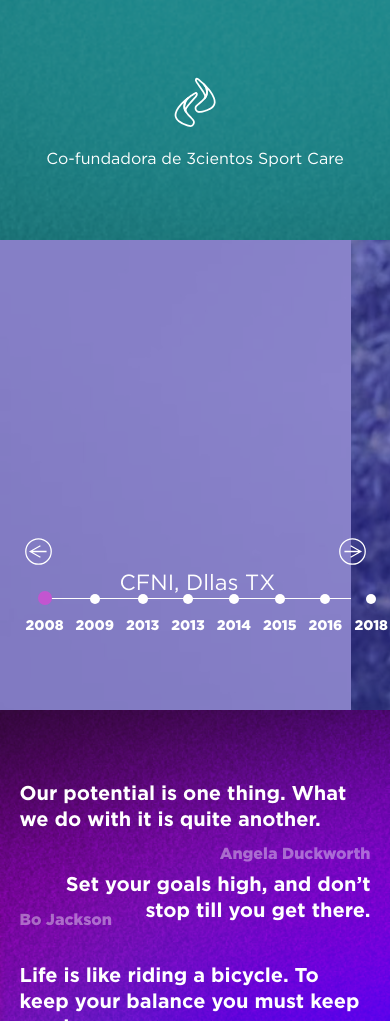
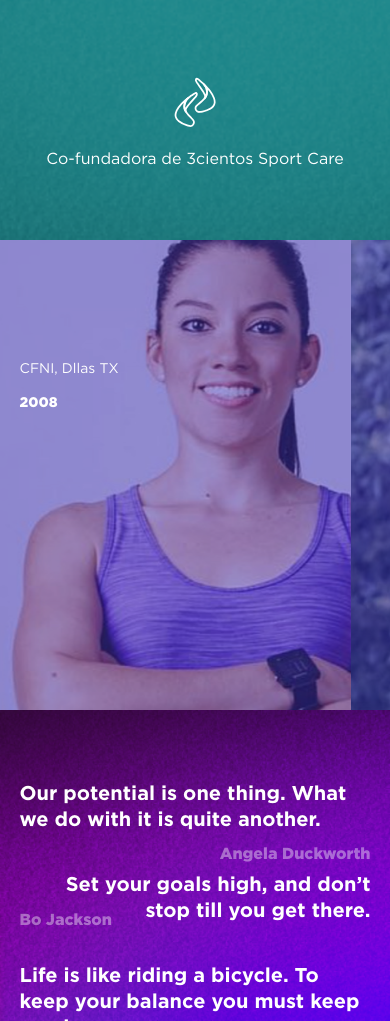
Before and after one commit to angelicarubio/ksg, a PHP site: page / in a window 390 px wide; the page is wider, and only the part inside the window is pictured. Shown: the part 5479-6500 px from the top of that part. Run offline with PHP 8.4, Linux system fonts and the light colour scheme; some libraries are stand-ins or nearby versions.

Commit message:
Add mobile timeline

```diff
--- a/assets/js/common.js
+++ b/assets/js/common.js
@@ -79,9 +79,10 @@ function setTimelineContent(carousel) {
   const slide = $(carousel.find('.slide:not(.slick-clone)').get(i));
   const content = parent.find('.wrapper');
 
-  content.find('h1').html(slide.attr('data-title'));
+  content.find('.magic-title').html(slide.attr('data-title'));
   content.find('p').html(slide.attr('data-description'));
   content.find('h2').html(slide.attr('data-subtitle'));
+  content.find('h1:not(.magic-title)').html(slide.attr('data-year'));
 }
 
 function setCurrentYear() {
--- a/assets/styles/app.css
+++ b/assets/styles/app.css
@@ -498,6 +498,9 @@ section.landing__timeline .l-main-wrapper .wrapper h1 {
   line-height: 50px;
   margin-bottom: 10px;
 }
+section.landing__timeline .l-main-wrapper .wrapper h1:not(.magic-title) {
+  display: none;
+}
 section.landing__timeline .l-main-wrapper .wrapper p {
   font-size: 22px;
   line-height: 25px;
@@ -571,6 +574,33 @@ section.landing__timeline .l-main-wrapper .slick-controls .dots .slick-dots li b
   z-index: 2;
 }
 
+@media screen and (max-width: 960px) {
+  section.landing__timeline .slick [data-slick-index="0"] {
+    background-position: 70% center;
+  }
+  section.landing__timeline .l-main-wrapper .slick-controls {
+    display: none;
+  }
+  section.landing__timeline .l-main-wrapper .wrapper {
+    padding: 40px 0;
+    max-width: 80%;
+  }
+  section.landing__timeline .l-main-wrapper .wrapper h1 {
+    font-size: 20px;
+    line-height: 22px;
+  }
+  section.landing__timeline .l-main-wrapper .wrapper h1:not(.magic-title) {
+    display: block;
+    margin-top: 10px;
+    font-weight: 900;
+    font-size: 14px;
+  }
+  section.landing__timeline .l-main-wrapper .wrapper p {
+    font-size: 14px;
+    line-height: 25px;
+    margin-bottom: 10px;
+  }
+}
 section.landing__quotes {
   background-image: url(/assets/img/landing/img_quotes-bg.png);
   background-size: cover;
--- a/assets/styles/theme/landing/_timeline.scss
+++ b/assets/styles/theme/landing/_timeline.scss
@@ -29,6 +29,9 @@ section.landing__timeline {
         font-size: 50px;
         line-height: 50px;
         margin-bottom: 10px;
+        &:not(.magic-title) {
+          display: none;
+        }
       }
       p {
         font-size: 22px;
@@ -110,3 +113,36 @@ section.landing__timeline {
     }
   }
 }
+@media screen and (max-width: $tablet) {
+  section.landing__timeline {
+    .slick {
+      [data-slick-index="0"] {
+        background-position: 70% center;
+      }
+    }
+    .l-main-wrapper {
+      .slick-controls {
+        display: none;
+      }
+      .wrapper {
+        padding: 40px 0;
+        max-width: 80%;
+        h1 {
+          font-size: 20px;
+          line-height: 22px;
+          &:not(.magic-title) {
+            display: block;
+            margin-top: 10px;
+            font-weight: 900;
+            font-size: 14px;
+          }
+        }
+        p {
+          font-size: 14px;
+          line-height: 25px;
+          margin-bottom: 10px;
+        }
+      }
+    }
+  }
+}
--- a/partials/landing/_timeline.php
+++ b/partials/landing/_timeline.php
@@ -107,6 +107,7 @@
       <h1 class="magic-title"></h1>
       <p></p>
       <h2></h2>
+      <h1></h1>
     </div>
     <div class="slick-controls">
       <div class="buttons">
```
Also changed, not shown: 1 other file.
